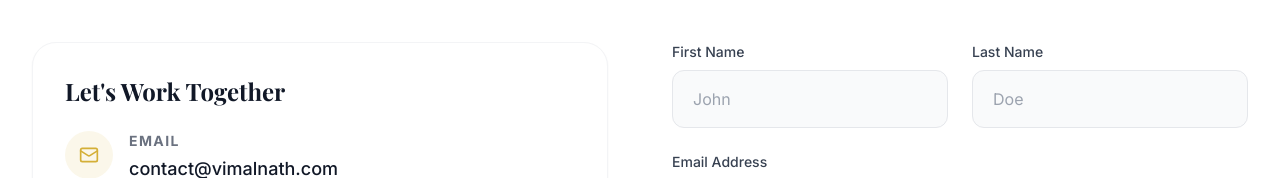
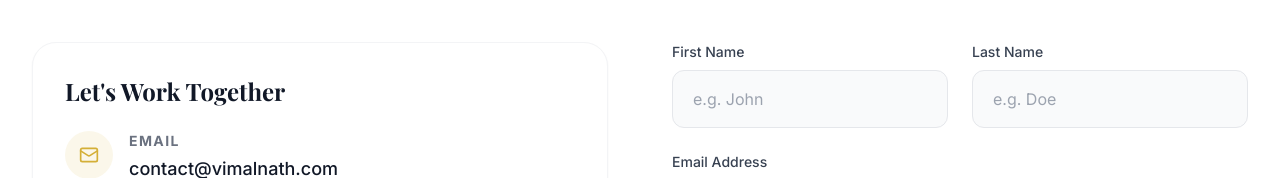
Before and after one commit to theaswinloganathan/portfolio, a React (Vite) app: page / in a window 1280 px wide. Shown: the part 11807-11985 px from the top of the page. Built offline with nearby package versions, Linux system fonts and the light colour scheme; a web font is replaced by a local one.

Commit message:
Enhance contact form professionalism with 'e.g.' placeholder prefixes

```diff
--- a/src/components/Contact.jsx
+++ b/src/components/Contact.jsx
@@ -143,7 +143,7 @@ const Contact = () => {
                       type="text"
                       required
                       className="w-full px-5 py-4 rounded-xl border border-gray-200 dark:border-gray-800 bg-gray-50 dark:bg-[#0a0f1d] text-gray-900 dark:text-white focus:ring-2 focus:ring-accentGold focus:border-transparent transition-all outline-none"
-                      placeholder="John"
+                      placeholder="e.g. John"
                     />
                   </div>
                   <div>
@@ -154,7 +154,7 @@ const Contact = () => {
                       type="text"
                       required
                       className="w-full px-5 py-4 rounded-xl border border-gray-200 dark:border-gray-800 bg-gray-50 dark:bg-[#0a0f1d] text-gray-900 dark:text-white focus:ring-2 focus:ring-accentGold focus:border-transparent transition-all outline-none"
-                      placeholder="Doe"
+                      placeholder="e.g. Doe"
                     />
                   </div>
                 </div>
@@ -166,7 +166,7 @@ const Contact = () => {
                     type="email"
                     required
                     className="w-full px-5 py-4 rounded-xl border border-gray-200 dark:border-gray-800 bg-gray-50 dark:bg-[#0a0f1d] text-gray-900 dark:text-white focus:ring-2 focus:ring-accentGold focus:border-transparent transition-all outline-none"
-                    placeholder="john@example.com"
+                    placeholder="e.g. john@example.com"
                   />
                 </div>
                 <div>
@@ -177,7 +177,7 @@ const Contact = () => {
                     rows="5"
                     required
                     className="w-full px-5 py-4 rounded-xl border border-gray-200 dark:border-gray-800 bg-gray-50 dark:bg-[#0a0f1d] text-gray-900 dark:text-white focus:ring-2 focus:ring-accentGold focus:border-transparent transition-all outline-none resize-none"
-                    placeholder="How can we collaborate?"
+                    placeholder="e.g. How can we collaborate?"
                   ></textarea>
                 </div>
                 {status === 'error' && (
```
